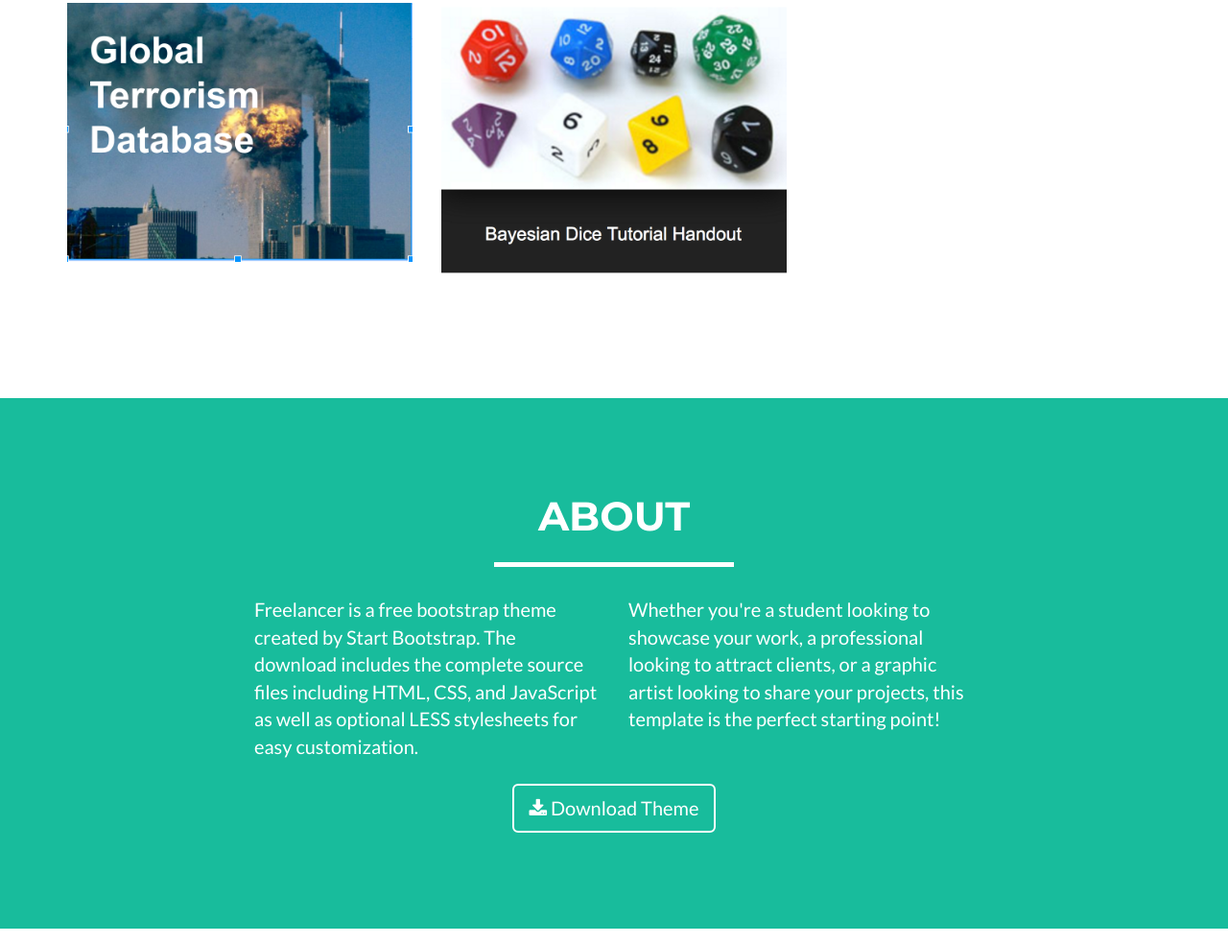
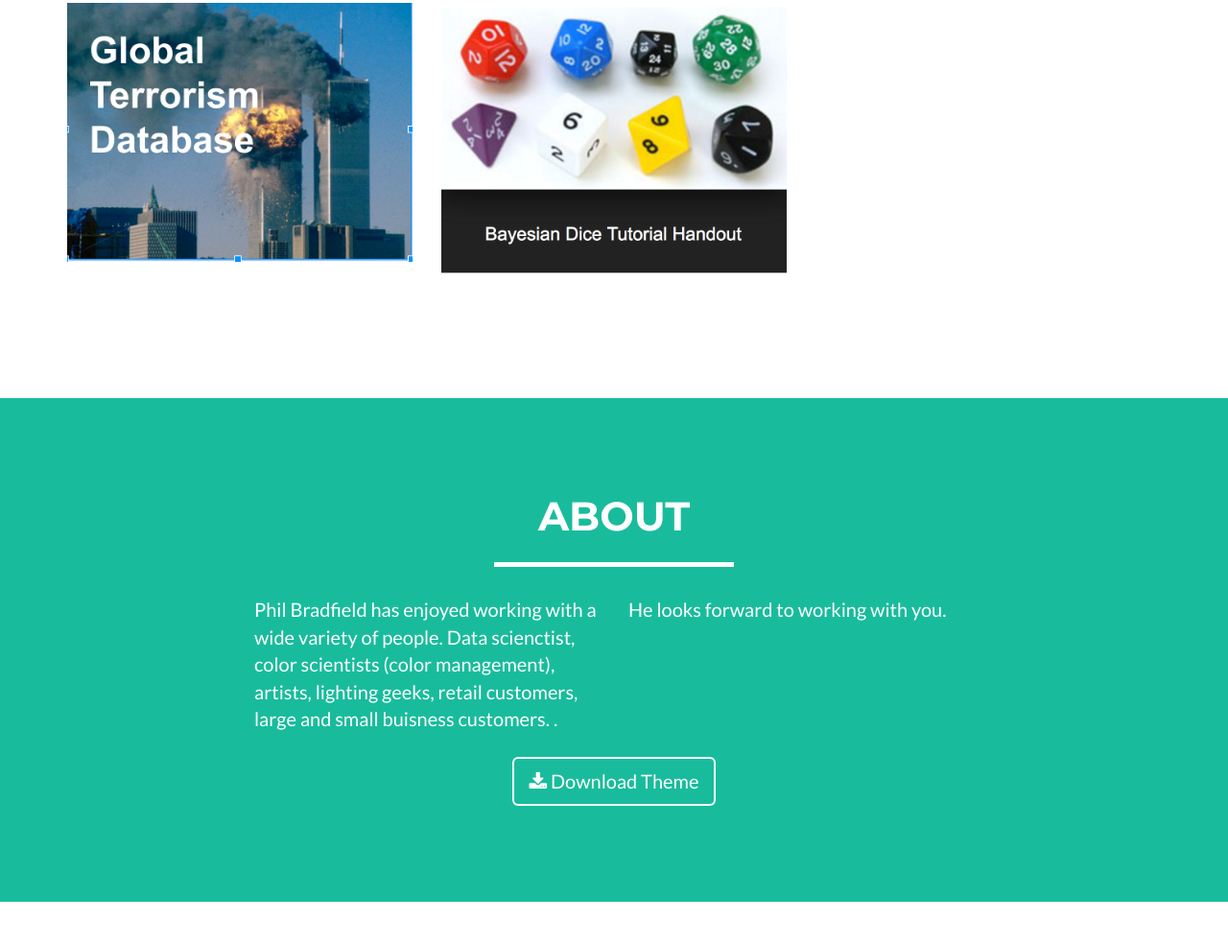
Before and after one commit to lightinguy/GA-Profile, a website: page index.html in a window 1280 px wide. Shown: the part 1814-2797 px from the top of the page at 96% size. Drawn offline with nearby package versions, Linux system fonts and the light colour scheme.

Commit message:
lateFriday

```diff
--- a/index.html
+++ b/index.html
@@ -41,7 +41,7 @@
                 <button type="button" class="navbar-toggle" data-toggle="collapse" data-target="#bs-example-navbar-collapse-1">
                     <span class="sr-only">Toggle navigation</span> Menu <i class="fa fa-bars"></i>
                 </button>
-                <a class="navbar-brand" href="#page-top">Start Phil</a>
+                <a class="navbar-brand" href="#page-top"></a>
             </div>
 
             <!-- Collect the nav links, forms, and other content for toggling -->
@@ -167,10 +167,10 @@
             </div>
             <div class="row">
                 <div class="col-lg-4 col-lg-offset-2">
-                    <p>Freelancer is a free bootstrap theme created by Start Bootstrap. The download includes the complete source files including HTML, CSS, and JavaScript as well as optional LESS stylesheets for easy customization.</p>
+                    <p>Phil Bradfield has enjoyed working with a wide variety of people.  Data scienctist, color scientists (color management), artists, lighting geeks, retail customers, large and small buisness customers.  .</p>
                 </div>
                 <div class="col-lg-4">
-                    <p>Whether you're a student looking to showcase your work, a professional looking to attract clients, or a graphic artist looking to share your projects, this template is the perfect starting point!</p>
+                    <p>He looks forward to working with you.</p>
                 </div>
                 <div class="col-lg-8 col-lg-offset-2 text-center">
                     <a href="#" class="btn btn-lg btn-outline">
```
